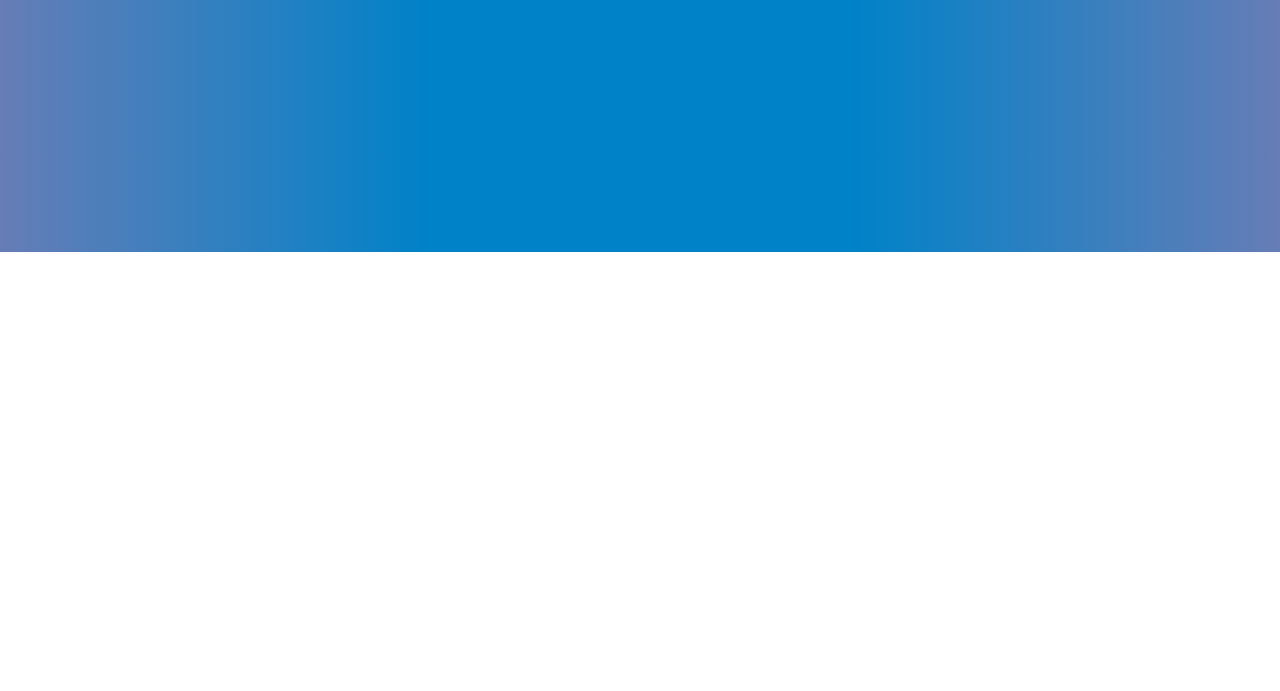
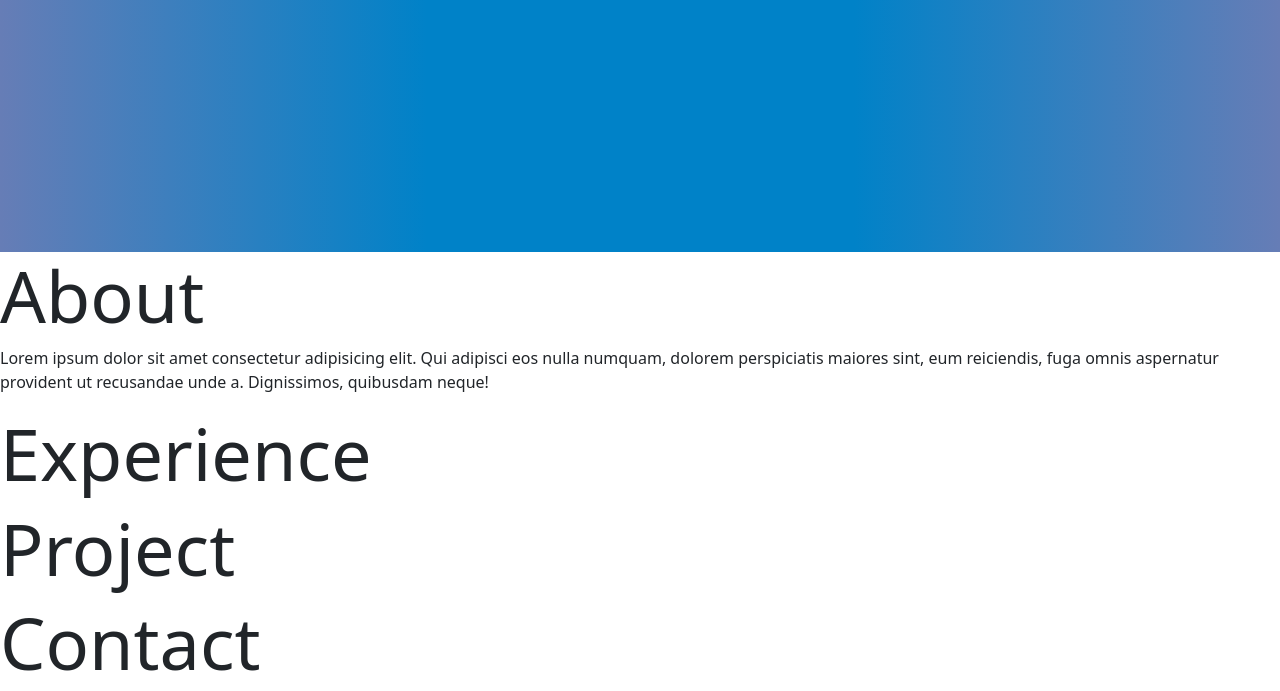
Before and after one commit to aozzy/port, a plain HTML site: page index.html in a window 1280 px wide. Shown: the part 604-1295 px from the top of the page. Before the commit the page ends 856 px from the top, so only its background shows below. Drawn offline with nearby package versions, Linux system fonts and the light colour scheme.

Commit message:
adding sections

```diff
--- a/index.html
+++ b/index.html
@@ -98,6 +98,19 @@
         </div>
 
       </section>
+      <scetion id="about">
+        <h2>About</h2>
+        <p>Lorem ipsum dolor sit amet consectetur adipisicing elit. Qui adipisci eos nulla numquam, dolorem perspiciatis maiores sint, eum reiciendis, fuga omnis aspernatur provident ut recusandae unde a. Dignissimos, quibusdam neque!</p>
+      </scetion>
+      <section class="experience">
+        <h2>Experience</h2>
+      </section>
+       <section class="projects">
+        <h2>Project</h2>
+       </section>
+       <section class="contact">
+        <h2>Contact</h2>
+       </section>
     </main>
     <script
       src="https://cdn.jsdelivr.net/npm/bootstrap@5.2.3/dist/js/bootstrap.bundle.min.js"
```
